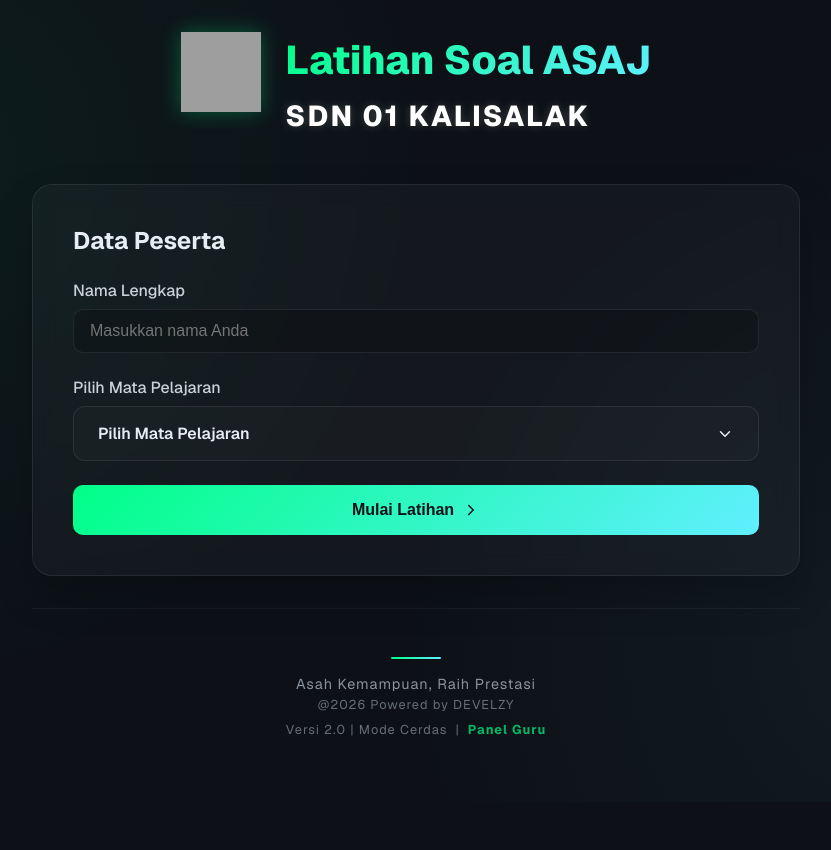
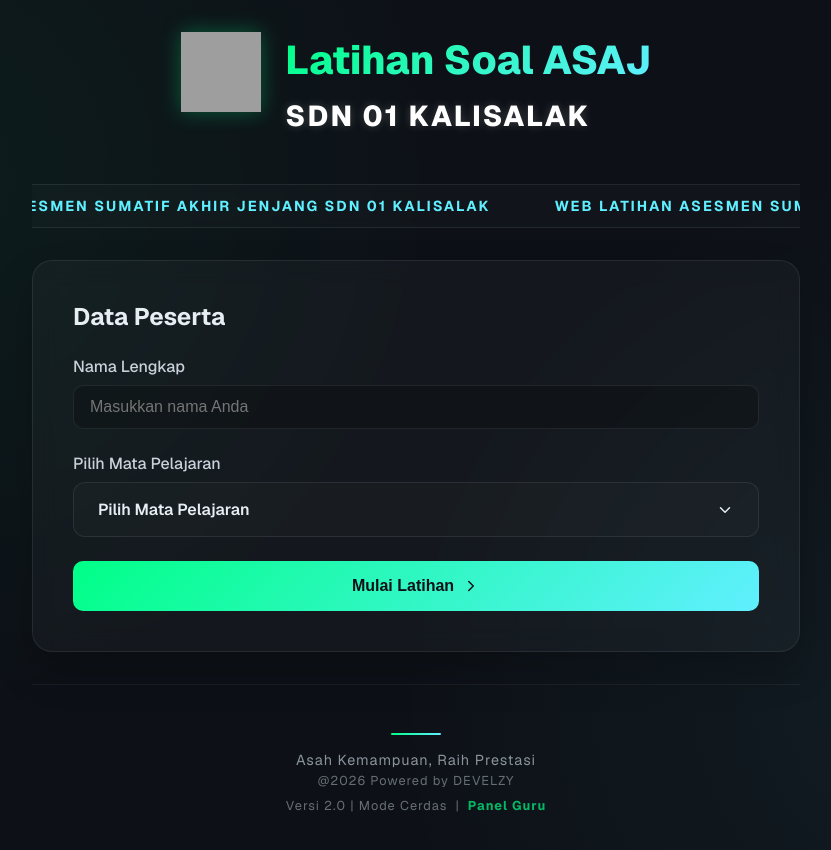
Before and after one commit to develzy/latihansoal-develzy, a Next.js app: page / in a window 1280 px wide. Shown: the top 850 px of the page, without its empty margins (224-1055 px from the left). Before the commit the page ends 802 px from the top, so only its background shows below. Built offline with nearby package versions, Linux system fonts and the light colour scheme; grey boxes are pictures that could not be loaded.

Commit message:
Feat: Add modern seamless running text below header

```diff
--- a/src/app/page.js
+++ b/src/app/page.js
@@ -367,6 +367,13 @@ export default function Home() {
         )}
       </header>
 
+      <div className={styles.marquee}>
+        <div className={styles.marqueeInner}>
+          <span>WEB LATIHAN ASESMEN SUMATIF AKHIR JENJANG SDN 01 KALISALAK</span>
+          <span>WEB LATIHAN ASESMEN SUMATIF AKHIR JENJANG SDN 01 KALISALAK</span>
+        </div>
+      </div>
+
       {!started ? (
         <>
           <div className={styles.card}>
--- a/src/app/page.module.css
+++ b/src/app/page.module.css
@@ -545,3 +545,34 @@
   .card { padding: 1.5rem; }
   .questionText { font-size: 1.1rem; }
 }
+
+.marquee {
+  width: 100%;
+  overflow: hidden;
+  background: rgba(255, 255, 255, 0.02);
+  border-top: 1px solid var(--glass-border);
+  border-bottom: 1px solid var(--glass-border);
+  padding: 0.75rem 0;
+  margin-bottom: 2rem;
+  backdrop-filter: blur(5px);
+}
+
+.marqueeInner {
+  display: flex;
+  width: max-content;
+  animation: marquee 20s linear infinite;
+}
+
+.marqueeInner span {
+  padding: 0 2rem;
+  font-weight: 700;
+  color: #60efff;
+  letter-spacing: 2px;
+  font-size: 0.9rem;
+  text-transform: uppercase;
+}
+
+@keyframes marquee {
+  0% { transform: translateX(0); }
+  100% { transform: translateX(-50%); }
+}
```
